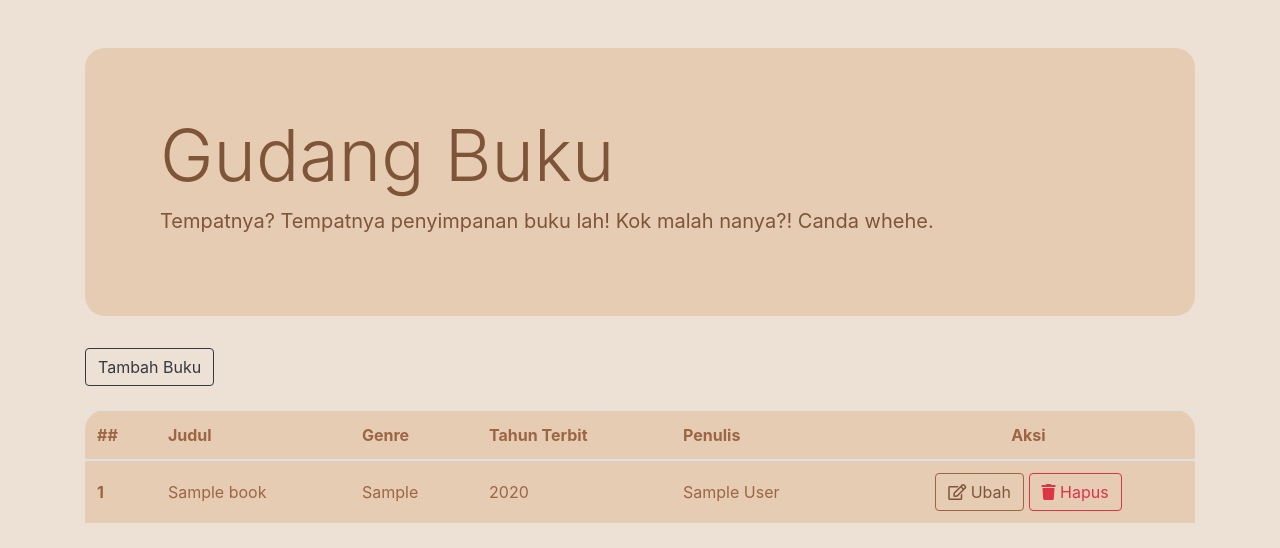
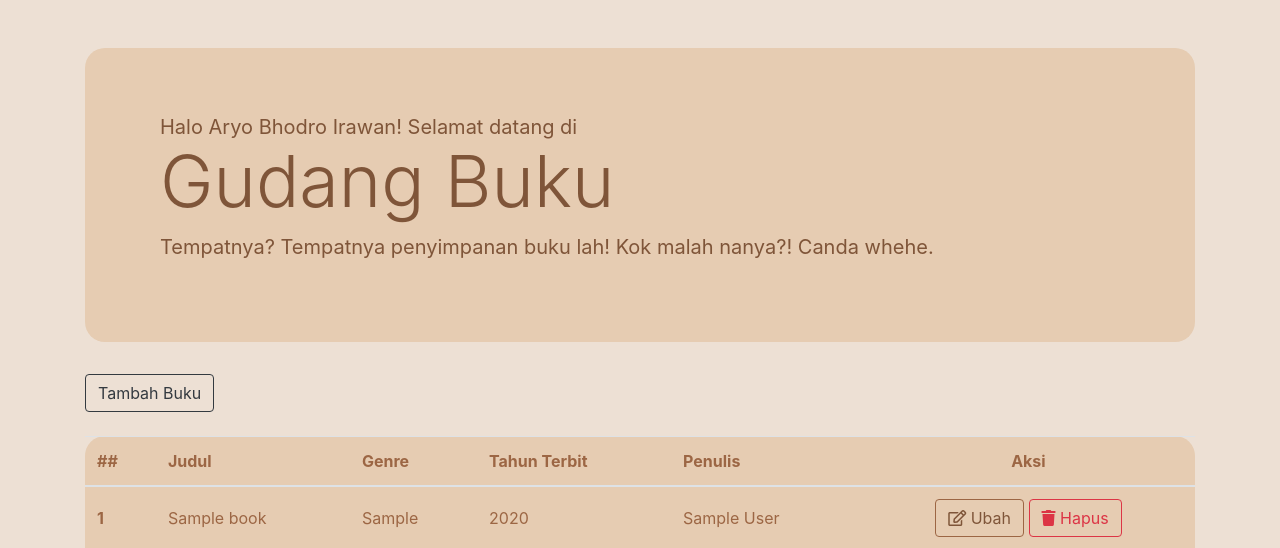
Before and after one commit to ary-bod/Gudang-PHP-Dasar, a PHP site: page /index.php in a window 1280 px wide. Shown: the part 56-604 px from the top of the page. Run offline with PHP 8.4, Linux system fonts and the light colour scheme; a user stored in the database is signed in; tables that the repository leaves empty hold one stand-in row (values such as "Sample post"); some libraries are stand-ins or nearby versions.

Commit message:
update name show at index

```diff
--- a/index.php
+++ b/index.php
@@ -39,7 +39,10 @@ $count = mysqli_query($conn, "SELECT count(*) as total from books");
   <div class="container py-5">
     <div class="jumbotron jumbotron-fluid" style="border-radius: 20px; padding-left: 60px; background-color: #e6ccb2; color: #7f5539;">
       <div class="container">
-        <h1 class="display-3">Gudang Buku</h1>
+        <?php if (isset($_SESSION['username'])) : ?>
+          <p class="lead font-weight-normal">Halo <?= $_SESSION['name']; ?>! Selamat datang di</p>
+        <?php endif; ?>
+        <h1 class="display-3" style="margin-top: -20px;">Gudang Buku</h1>
         <p class="lead font-weight-normal">Tempatnya? Tempatnya penyimpanan buku lah! Kok malah nanya?! Canda whehe.</p>
       </div>
     </div>
--- a/login.php
+++ b/login.php
@@ -17,7 +17,8 @@ if ($_POST) {
       $result = mysqli_fetch_assoc($result);
 
       if (password_verify($password, $result['password'])) {
-        $_SESSION["username"] = $username;
+        $_SESSION["name"] = $result['name'];
+        $_SESSION["username"] = $result['username'];
         header("Location: index.php");
         exit();
       } else {
```
